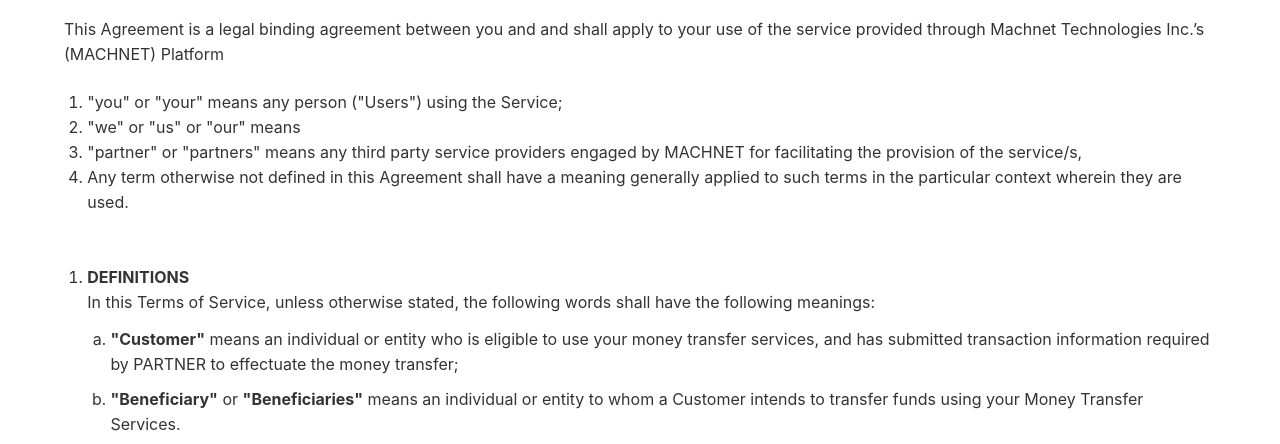
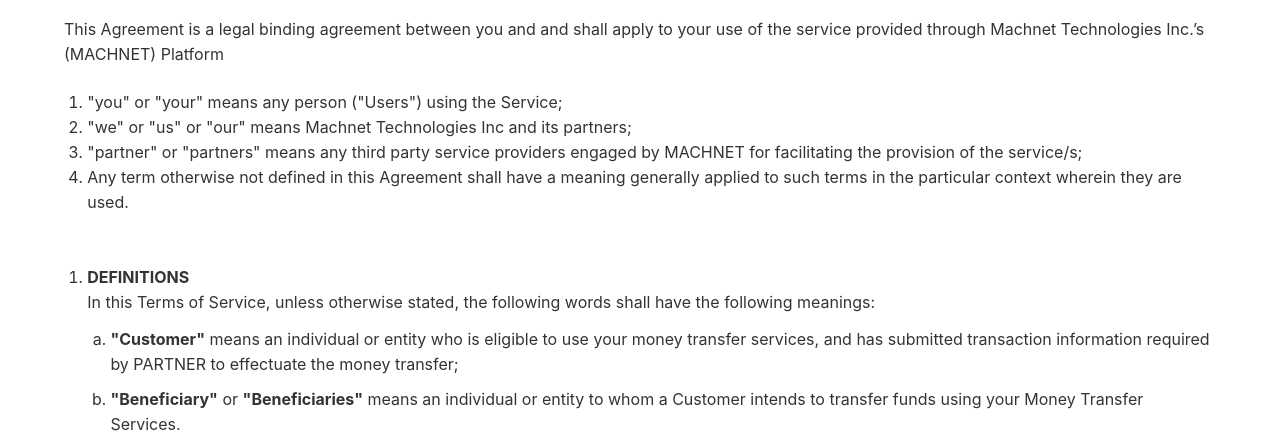
Before and after one commit to studiombois/machnetinc, a Gatsby site: page /terms-of-service in a window 1280 px wide. Shown: the part 324-768 px from the top of the page. Built offline with nearby package versions, Linux system fonts and the light colour scheme; Gatsby itself is replaced by a stand-in of ours.

Commit message:
update terms and conditions page

```diff
--- a/src/pages/terms-of-service.js
+++ b/src/pages/terms-of-service.js
@@ -22,10 +22,13 @@
           <li style={{ marginBottom: '0' }}>
             "you" or "your" means any person ("Users") using the Service;
           </li>
-          <li style={{ marginBottom: '0' }}>"we" or "us" or "our" means</li>
+          <li style={{ marginBottom: '0' }}>
+            "we" or "us" or "our" means Machnet Technologies Inc and its
+            partners;
+          </li>
           <li style={{ marginBottom: '0' }}>
             "partner" or "partners" means any third party service providers
-            engaged by MACHNET for facilitating the provision of the service/s,
+            engaged by MACHNET for facilitating the provision of the service/s;
           </li>
           <li style={{ marginBottom: '0' }}>
             Any term otherwise not defined in this Agreement shall have a
```
